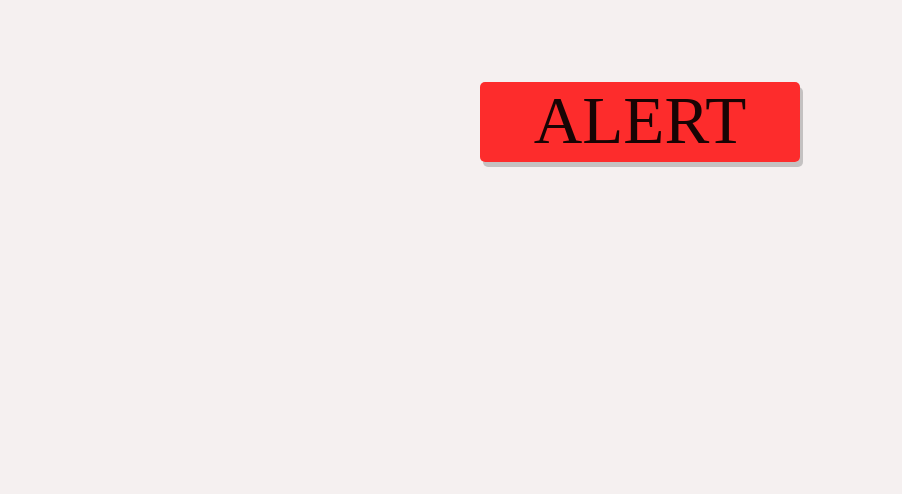
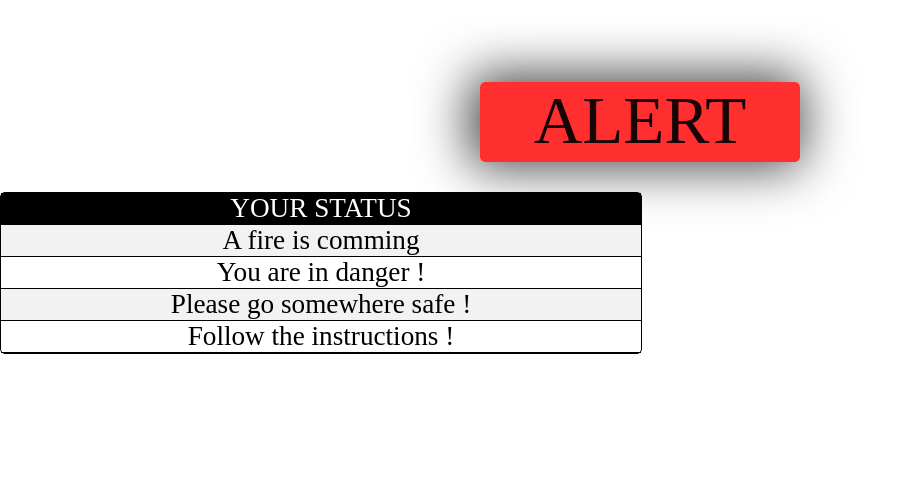
Before and after one commit to MihaelaPotlog/TW, a PHP site: page /crisisMap.html in a window 1280 px wide. Shown: the top 494 px of the page, without its empty margins (0-902 px from the left). Run offline with PHP 8.4, Linux system fonts and the light colour scheme.

Commit message:
Add files via upload

```diff
--- a/crisisMap.css
+++ b/crisisMap.css
@@ -1,5 +1,5 @@
 body{
-    background-color: rgba(243, 236, 236, 0.76);
+    background-color: white;
 }
 div#alert{
 
@@ -13,11 +13,16 @@ div#alert{
     margin-top: 3%;
     width: 20em;
     height: 5em;
-    box-shadow: 3px 5px rgba(148, 148, 148, 0.507);;
+    -webkit-box-shadow: -4px -1px 51px 6px rgba(0,0,0,0.75);
+    -moz-box-shadow: -4px -1px 51px 6px rgba(0,0,0,0.75);
+    box-shadow: -4px -1px 51px 6px rgba(0,0,0,0.75);
 }
 div#alert:hover{
     background-color:  rgb(189, 0, 0);
     cursor: pointer;
+    -webkit-box-shadow: -4px -1px 51px 13px rgba(0,0,0,0.75);
+    -moz-box-shadow: -4px -1px 51px 13px rgba(0,0,0,0.75);
+    box-shadow: -4px -1px 51px 13px rgba(0,0,0,0.75);
 }
 div#alert:active{
     background-color:  rgb(172, 0, 0);
@@ -38,6 +43,8 @@ div#allAlerts{
     width: 30%;
     height: 20em;
     margin-top: 1%;
+    z-index: 999;
+    position: relative;
 }
 div.alerts{
     margin:1px;
@@ -46,15 +53,60 @@ div.alerts{
     text-align:left;
     display: none;
     border-radius: 8px;
-
 }
 div.alerts img{
     height: 100%;
     width: 100%;
     border-radius: 10px;
-    background-color:rgba(255, 0, 0, 0.815);
+    background-color:rgba(196, 196, 196, 0.63);
+    -webkit-box-shadow: -4px 15px 40px -1px rgba(0,0,0,0.75);
+    -moz-box-shadow: -4px 15px 40px -1px rgba(0,0,0,0.75);
+    box-shadow: -4px 15px 40px -1px rgba(0,0,0,0.75);
 }
 div.alerts img:hover{
     cursor:pointer;
-    background-color:rgb(189, 0, 0);
+    background-color:rgba(196, 196, 196, 0.795);
+    -webkit-box-shadow: -3px 7px 45px 12px rgba(0,0,0,0.75);
+    -moz-box-shadow: -3px 7px 45px 12px rgba(0,0,0,0.75);
+    box-shadow: -3px 7px 45px 12px rgba(0,0,0,0.75);
 }
+div#safe{
+    width: 40em;
+    height: 10em;
+    border-radius: 5px;
+   /* border: 1px solid rgb(28, 28, 139); */
+    position: absolute;
+    background-color: rgb(255, 255, 255);
+    left: 0%;
+    top:  12em;
+    border:1px solid black;
+    margin:0;
+    padding:0;
+
+
+}
+div#safe ul{
+    margin:0;
+    padding:0;
+}
+div#safe li{
+    list-style: none;
+    border-bottom: 1px solid black;
+    margin: 0;
+    padding: 0;
+    font-size: 1.7em;
+    color:black;
+    text-align: center;
+}
+div#safe li:hover{
+    cursor:pointer;
+    background-color: #dddddd;
+}
+div#safe li:nth-child(even){background-color: #f2f2f2;}
+div#safe li:nth-child(even):hover{background-color: #dddddd;cursor:pointer;}
+div#safe li#status{
+    background-color:black;
+    color:white;
+    padding:0;
+    margin:0;
+}
--- a/crisisMap.html
+++ b/crisisMap.html
@@ -13,7 +13,15 @@
         <div id='person' class='alerts'><img src='person.png'></div>
         <div id='inundation' class='alerts'><img src='inundation.png'></div>
         <div id='earthquake' class='alerts'><img src='earthquake.png'></div></div>
-
+        <div id='safe' class='safe'>
+            <ul>
+                <li id='status'>YOUR STATUS</li>
+                <li>A fire is comming</li>
+                <li>You are in danger ! </li>
+                <li>Please go somewhere safe ! </li>
+                <li id='last'>Follow the instructions ! </li>
+            </ul>
+        </div>
 
 
 <script>
```
